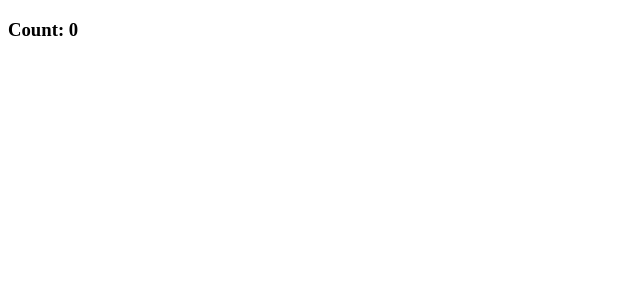
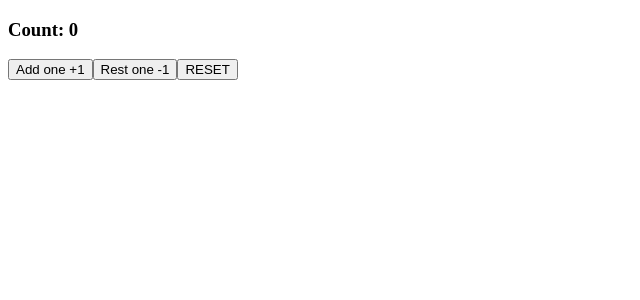
Before and after one commit to MiguelDominguezSanchez/Udemy-The-complete-React-Fullstack-course-2021-edition, a React (Create React App) app in the folder projects/02hooks/: page / in a window 1280 px wide. Shown: the top 300 px of the page, without its empty margins (0-640 px from the left). Built offline with nearby package versions, Linux system fonts and the light colour scheme.

Commit message:
019 UseState hook

```diff
--- a/projects/02hooks/src/App.js
+++ b/projects/02hooks/src/App.js
@@ -1,9 +1,20 @@
-import React from 'react'
+import React, { useState } from 'react'
 
-const App = () => {
+const App = ({ initialCount }) => {
+	let [count, setCount] = useState(initialCount)
+
+	const restOne = () => {
+		setCount((prevCount) => {
+			return prevCount - 1
+		})
+	}
+
 	return (
 		<>
-			<h3>Count: 0</h3>
+			<h3>Count: {count}</h3>
+			<button onClick={() => setCount(count + 1)}>Add one +1</button>
+			<button onClick={restOne}>Rest one -1</button>
+			<button onClick={() => setCount(initialCount)}>RESET</button>
 		</>
 	)
 }
--- a/projects/02hooks/src/index.js
+++ b/projects/02hooks/src/index.js
@@ -4,7 +4,7 @@
 
 ReactDOM.render(
 	<React.StrictMode>
-		<App />
+		<App initialCount={0} />
 	</React.StrictMode>,
 	document.getElementById('root')
 )
```
